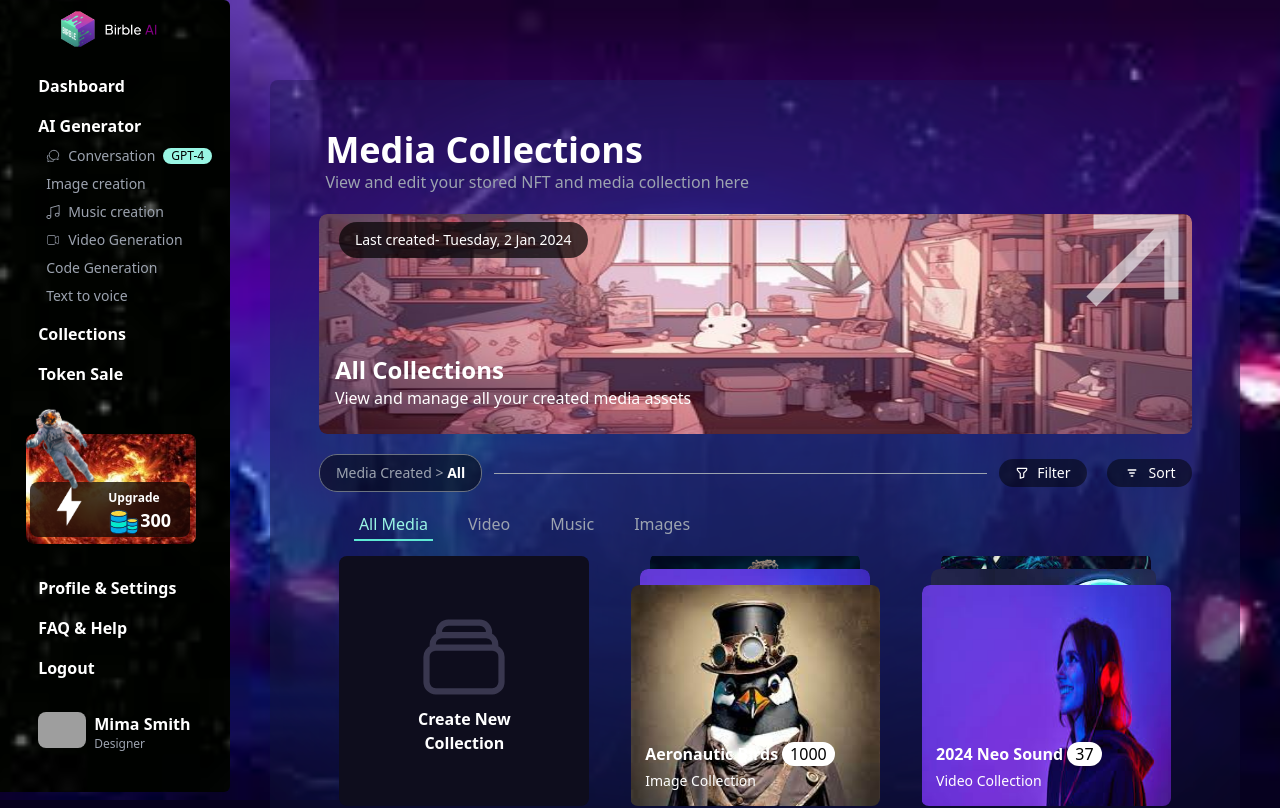
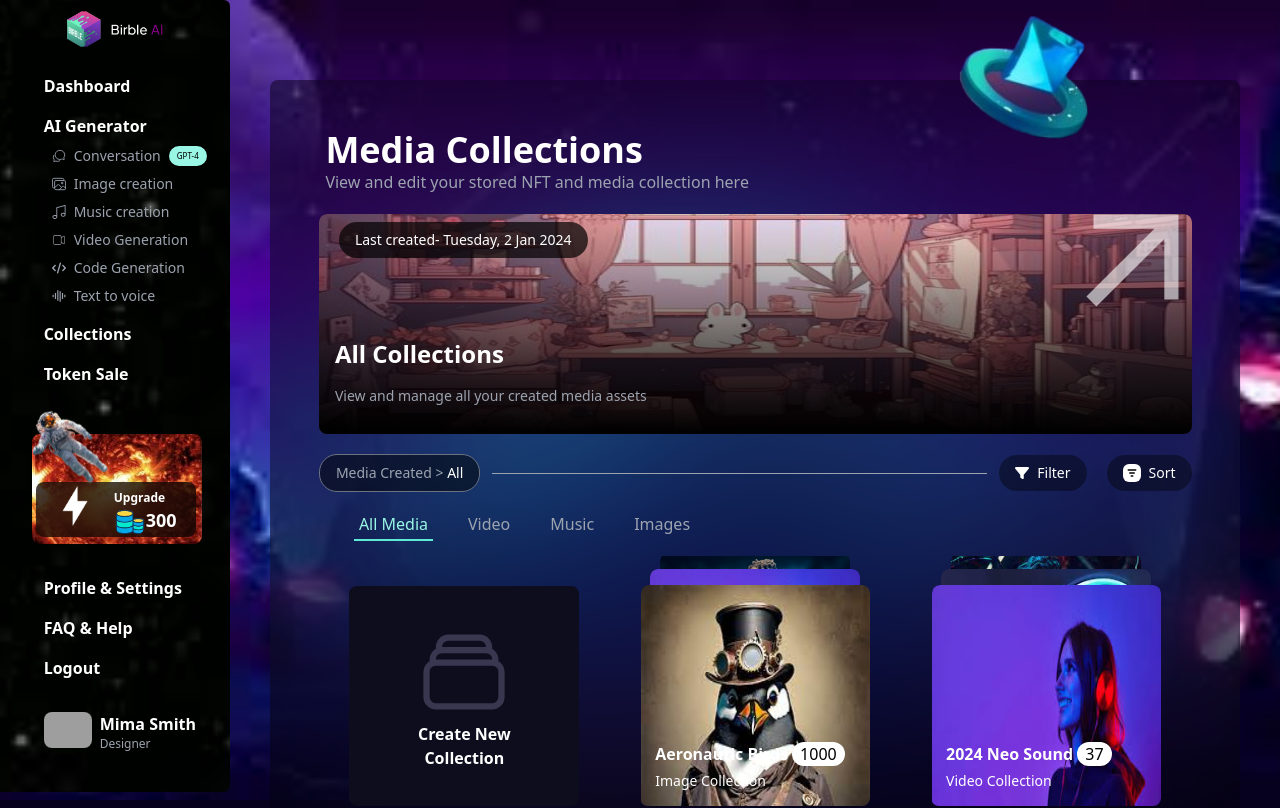
Before and after one commit to Mwangangi1978/dashboard, a Next.js app: page / in a window 1280 px wide. Shown: the top 808 px of the page. Built offline with nearby package versions, Linux system fonts and the light colour scheme; grey boxes are pictures that could not be loaded.

Commit message:
styling fixes

```diff
--- a/src/app/globals.css
+++ b/src/app/globals.css
@@ -87,15 +87,17 @@
 }
 
 .square-card {
-  width: 250px; /* Or any desired width */
+  margin-top: 30px;
+  width: 230px; /* Or any desired width */
   background-color: #0E0D1D;
   position: relative;
+  height: 220px;
 }
 
 .square-card::before {
   content: "";
   display: block;
-  height: 250px; /* This will make the height equal to the width */
+  height: 230px; /* This will make the height equal to the width */
 }
 
 .card-content {
@@ -107,18 +109,22 @@
   display: flex;
   justify-content: center;
   align-items: center;
+
 }
 
 .square-cards {
-  width: 250px;
+  width: 230px;
   height: 250px; /* Add margin between cards */
   position: relative;
   overflow: hidden;
-  background-color: transparent;
+
 }
 
 .card-contents {
-  position: relative;
+  position: absolute;
+  width: 100%;
+  height: 100%;
+  background: linear-gradient(to top, black, transparent);
 }
 
 .stacked-images {
@@ -152,3 +158,8 @@
   background-color: transparent;/* Semi-transparent background */
   padding: 5px;
 }
+.overlays {
+  width: 100%;
+  height: 100%;
+  background: linear-gradient(to top, black, transparent);
+}
--- a/src/components/collections.jsx
+++ b/src/components/collections.jsx
@@ -1,7 +1,7 @@
 "use client"
 import Data from "./data";
 import { MdArrowOutward } from "react-icons/md";
-import { TbFilter } from "react-icons/tb";
+import { FaFilter } from "react-icons/fa6";
 import { CgSortAz } from "react-icons/cg";
 import { HiOutlineRectangleStack } from "react-icons/hi2";
 import { useState } from "react";
@@ -13,19 +13,22 @@ const Collection = ()=>{
       setActiveItem(item);
     };
     return(
-        <div style={{width: "100%"}} >
-            <div style={{width: "100%", marginTop: "80px", backdropFilter: "blur(200px)"}} className="rounded-lg bg-black bg-opacity-20 " >
+        <div style={{width: "100%"}} className="relative">
+
+            <div style={{width: "100%", marginTop: "80px", backdropFilter: "blur(90px)"}} className="rounded-lg bg-black bg-opacity-40  relative" >
+                <img src="/Birble Dash Images/ring1.png " className="absolute top-0 right-0 -translate-x-1/2 -translate-y-1/2" style={{ width: '200px', height: 'auto' }}/>
                 <div style={{paddingTop:"50px", paddingLeft: "55px " , paddingBottom: "20px"}}>
                     <div className="text-4xl text-white font-semibold">Media Collections</div>
                     <div className="text-base text-gray-400 font-light">View and edit your stored NFT and media collection here</div>
                 </div>
-                <div className="mx-auto rounded-lg" style={{overflow: "hidden", width: "90%", marginBottom: "20px"}}>
+                <div className="mx-auto rounded-lg " style={{overflow: "hidden", width: "90%", marginBottom: "20px"}}>
                     <div className="relative m-0 p-0">
+                        <div className="overlays absolute"></div>
                         <img src="/Birble Dash Images/collection.jpg" style={{width: "100%", height: "220px"}} className="rounded-lg"/>
                         <div className="bg-black bg-opacity-70 text-white text-sm rounded-lg flex absolute top-2 left-2 px-4 py-2 rounded-lg ml-3 font-light"  style={{ borderRadius: "18px"}}><span className="font-normal">Last created</span> - Tuesday, 2 Jan 2024</div>
-                        <div className="absolute -mt-20 pl-4">
-                            <div className="text-2xl text-white font-semibold">All Collections</div>
-                            <div className="text-base text-white font-light">View and manage all your created media assets</div>
+                        <div className="absolute -mt-24 pl-4">
+                            <div className="text-2xl text-white font-semibold mb-4">All Collections</div>
+                            <div className="text-sm text-gray-400 font-light">View and manage all your created media assets</div>
                         </div>
                         <div style={{ position: "absolute", marginLeft: "732px", top: "-42px"}}  >
                             <div style={{fontSize: "170px"}}><MdArrowOutward className="text-white text-opacity-60 " style={{fontWeight: "700"}}/></div>
@@ -35,13 +38,13 @@ const Collection = ()=>{
 
                 <div style={{width:"90%", marginBottom: "20px"}} className="mx-auto">
                     <div className="flex items-center">
-                        <div className=" bg-black bg-opacity-50  items-center px-4 py-2 border-gray-500 text-gray-400 text-sm font-light" style={{borderWidth: "1px", borderRadius: "18px"}}>Media Created {">"} <span className=" font-semibold text-white">{activeItem === 'All Media' ? 'All' : activeItem}</span></div>
+                        <div className=" bg-black bg-opacity-50  items-center px-4 py-2 border-gray-500 text-gray-400 text-sm font-light" style={{borderWidth: "1px", borderRadius: "18px"}}>Media Created {">"} <span className=" font-normal text-white">{activeItem === 'All Media' ? 'All' : activeItem}</span></div>
                         <div style={{height: "1px", flexGrow: 1}} className="flex">
                             <div className="bg-gray-400 mx-3" style={{width: "100%"}}></div>
                         </div>
                         <div className="flex">
-                            <div className="mr-5 bg-black bg-opacity-50 rounded-lg flex text-white text-sm items-center px-4 py-1" style={{borderRadius: "18px"}}><span className=" mr-2"><TbFilter/></span>Filter</div>
-                            <div className="bg-black bg-opacity-50 rounded-lg flex text-white text-sm items-center px-4 py-1" style={{ borderRadius: "18px"}}><span className="text-lg mr-2"><CgSortAz /></span> Sort</div>
+                            <div className="mr-5 bg-black bg-opacity-40 rounded-lg flex text-white text-sm items-center px-4 py-2" style={{borderRadius: "18px"}}><span className=" mr-2 text-white"><FaFilter/></span>Filter</div>
+                            <div className="bg-black bg-opacity-40 rounded-lg flex text-white text-sm items-center px-4 py-2" style={{ borderRadius: "18px"}}><span className="text-lg mr-2 bg-white rounded-md text-black"><CgSortAz /></span> Sort</div>
                         </div>
                     </div>
                 </div>
@@ -79,12 +82,13 @@ const Collection = ()=>{
                     </div>
 
                     {Data.map((item) => (
-                        <div className="square-cards rounded-lg mb-10 bg-transparent " key={item.id} style={{maxHeight: "250px", overflow: "hidden"}}>
-                            <div className="card-content bg-transparent">
+                        <div className="square-cards rounded-lg mb-10 bg-transparent" key={item.id} style={{maxHeight: "250px", overflow: "hidden"}}>
+                            <div className="card-content bg-transparent ">
                                 <div className="flex relative place-content-center">
-                                    <div  className="absolute -top-24 rounded-t-lg overflow-hidden z-30" style={{width:"249px", height: "250px"}}><img src={item.images[2]} alt="Image 1"  style={{width:"249px", height: "250px"}} className="rounded-lg"/></div>
-                                    <div className=" absolute -top-28 rounded-lg  overflow-hidden z-20 " style={{width:"230px", height: "240px"}}><img src={item.images[1]} alt="Image 2" className="rounded-lg"/></div>
-                                    <div className=" absolute -top-32  rounded-lg overflow-hidden z-10" style={{width:"210px", height: "240px"}}><img src={item.images[0]} alt="Image 3"  className="rounded-lg"/></div>
+
+                                    <div  className="absolute -top-24 rounded-t-lg overflow-hidden z-30 " style={{width:"229px", height: "280px"}}><img src={item.images[2]} alt="Image 1"  style={{width:"229px", height: "280px"}} className="rounded-lg"/></div>
+                                    <div className=" absolute -top-28 rounded-lg  overflow-hidden z-20 " style={{width:"210px", height: "240px"}}><img src={item.images[1]} alt="Image 2" className="rounded-lg"/></div>
+                                    <div className=" absolute -top-32  rounded-lg overflow-hidden z-10" style={{width:"190px", height: "240px"}}><img src={item.images[0]} alt="Image 3"  className="rounded-lg"/></div>
                                 </div>
                             <div className="flex absolute overlay">
                                 <div className="text-white z-40 font-semibold">{item.name}</div>
--- a/src/components/data.js
+++ b/src/components/data.js
@@ -55,9 +55,9 @@ const Data = [
         "/Birble Dash Images/cyberbunk_fighter1.jpg",
         "/Birble Dash Images/sports.png"
       ],
-      collectionName: "Sports Intro",
+      collectionName: "Video Collection",
       number: 5,
-      name: "Video Collection"
+      name: "Sports Intro"
     }
   ];
 
--- a/src/components/sideBar.jsx
+++ b/src/components/sideBar.jsx
@@ -2,6 +2,9 @@
 import { IoChatbubblesOutline} from "react-icons/io5";
 import { SlMusicToneAlt } from "react-icons/sl";
 import { CiVideoOn } from "react-icons/ci";
+import { IoImagesOutline } from "react-icons/io5";
+import { RiVoiceprintFill } from "react-icons/ri";
+import { FaCode } from "react-icons/fa6";
 import Profile from "./profile";
 import Upgrade from "./upgrade";
 
@@ -19,12 +22,12 @@ const SideBar = ()=>{
                     </div>
                     {/* Dropdown items */}
                     <div className="pl-2 ">
-                        <div className="text-gray-400 mb-2 font-normal text-sm flex items-center"><div className="mr-2"><IoChatbubblesOutline /></div>Conversation <span className="bg-teal-200 text-black text-xs px-2  rounded-lg ml-2">GPT-4</span></div>
-                        <div className="text-gray-400 mb-2 font-normal text-sm">Image creation</div>
+                        <div className="text-gray-400 mb-2 font-normal text-sm flex items-center"><div className="mr-2"><IoChatbubblesOutline /></div>Conversation <span className="bg-teal-200 text-black px-2  rounded-xl ml-2" style={{fontSize: "8px"}}>GPT-4</span></div>
+                        <div className="text-gray-400 mb-2 font-normal text-sm flex items-center"><span className="mr-2"><IoImagesOutline /></span>Image creation</div>
                         <div className="text-gray-400 mb-2 font-normal text-sm flex items-center"><span className="mr-2"><SlMusicToneAlt/></span>Music creation</div>
                         <div className="text-gray-400 mb-2 font-normal text-sm flex items-center"><span className="mr-2"><CiVideoOn /></span>Video Generation</div>
-                        <div className="text-gray-400 mb-2 font-normal text-sm">Code Generation</div>
-                        <div className="text-gray-400 mb-2 font-normal text-sm">Text to voice</div>
+                        <div className="text-gray-400 mb-2 font-normal text-sm flex items-center"><span className="mr-2"><FaCode /></span>Code Generation</div>
+                        <div className="text-gray-400 mb-2 font-normal text-sm flex items-center"><span className="mr-2"><RiVoiceprintFill /></span>Text to voice</div>
                     </div>
                 </div>
                 <div className="mb-4 text-base font-semibold text-white pl-5">Collections</div>
--- a/src/components/upgrade.jsx
+++ b/src/components/upgrade.jsx
@@ -9,7 +9,7 @@ const Upgrade = () => {
       <div>
 
         {/* Top-left Protruding Image */}
-        <img src="/Birble Dash Images/austronaut.png" alt="Top Left Image" className="absolute top-0 left-0 -mt-10 -ml-5" style={{ width: '100px', zIndex: '3' }} />
+        <img src="/Birble Dash Images/austronaut.png" alt="Top Left Image" className="absolute top-0 left-0 -mt-10 -ml-5" style={{ width: '100px', zIndex: '3', transform: 'rotate(-15deg)' }} />
         <div className="absolute inset-0 flex mt-12 ml-1 rounded-lg bg-black bg-opacity-70 backdrop-blur-lg place-content-evenly" style={{ zIndex: '2',  width: '160px' ,  height: '55px'}}>
             {/* Lightning Icon */}
             <img  src="/Birble Dash Images/arrow.png"className="h-10 w-10 text-white mt-1" />
```
Also changed, not shown: public/Birble Dash Images/ring1.png (added).
